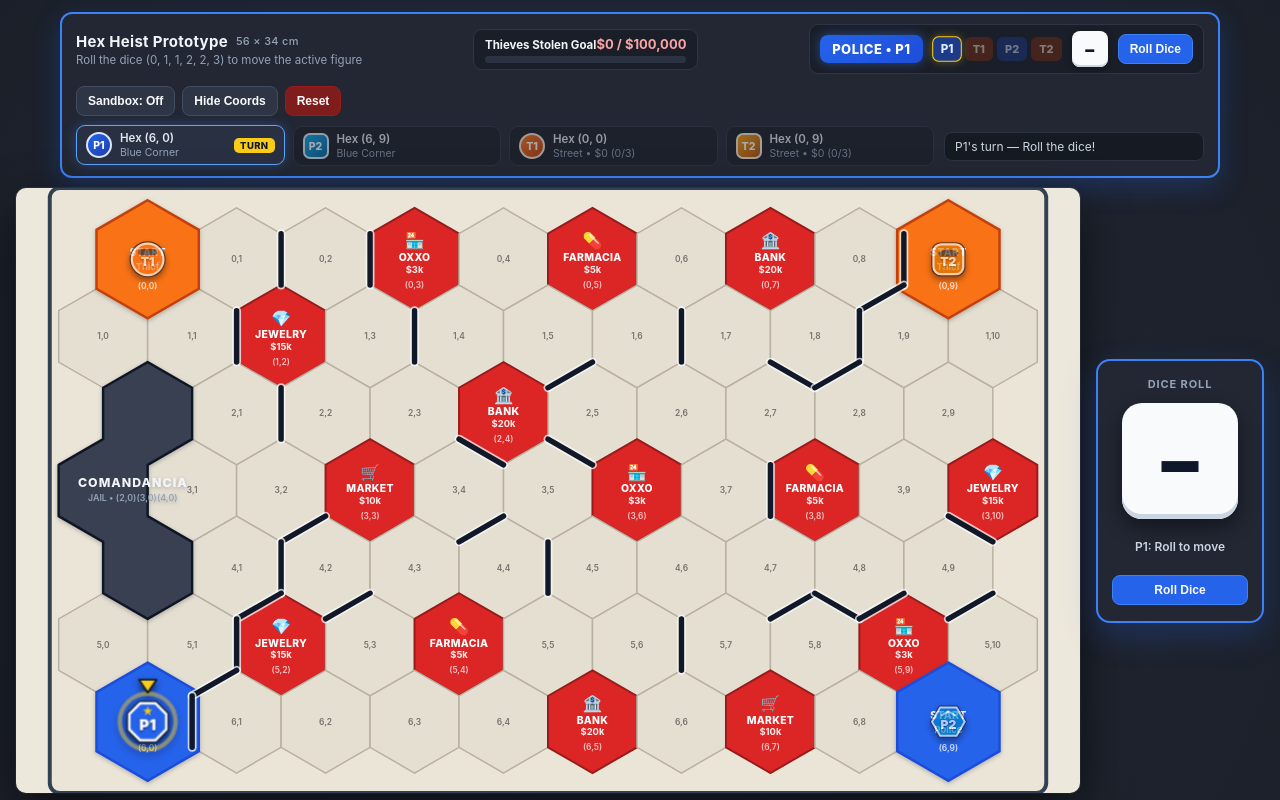
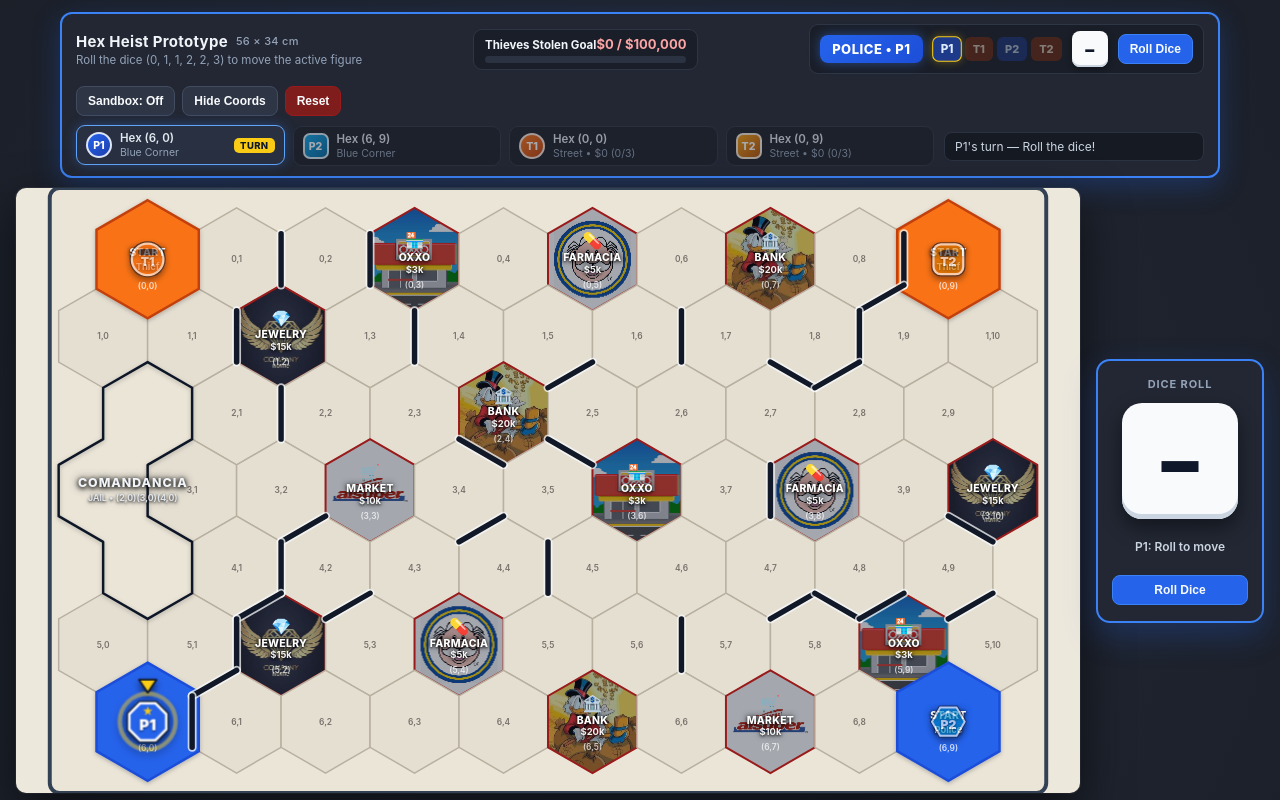
Before and after one commit to Tono9087/TCgame, a plain HTML site: page index.html in a window 1280 px wide. Shown: the top 800 px of the page. Drawn offline with Linux system fonts and the light colour scheme.

Commit message:
Use node background images for heist spaces and Comandancia

```diff
--- a/index.html
+++ b/index.html
@@ -580,14 +580,16 @@
       text-anchor: middle;
       pointer-events: none;
       letter-spacing: 0.03em;
+      text-shadow: 0 1px 3px rgba(0, 0, 0, 0.92), 0 0 6px rgba(0, 0, 0, 0.75);
     }
 
     .hex-label-sub {
       font-size: 9.5px;
       font-weight: 700;
-      fill: rgba(255, 255, 255, 0.92);
+      fill: rgba(255, 255, 255, 0.95);
       text-anchor: middle;
       pointer-events: none;
+      text-shadow: 0 1px 3px rgba(0, 0, 0, 0.92), 0 0 6px rgba(0, 0, 0, 0.75);
     }
 
     .comandancia-label {
@@ -597,14 +599,16 @@
       text-anchor: middle;
       letter-spacing: 0.08em;
       pointer-events: none;
+      text-shadow: 0 1px 4px rgba(0, 0, 0, 0.95), 0 0 8px rgba(0, 0, 0, 0.8);
     }
 
     .comandancia-sub {
       font-size: 9px;
       font-weight: 600;
-      fill: #94a3b8;
+      fill: #e2e8f0;
       text-anchor: middle;
       pointer-events: none;
+      text-shadow: 0 1px 3px rgba(0, 0, 0, 0.95);
     }
 
     /* Tokens */
@@ -978,20 +982,20 @@
       };
 
       const HEISTS = {
-        "0,7":  { icon: "🏦", name: "Bank",    short: "BANK",    tier: "Major Heist",  amount: 20000, value: "$20,000", shortVal: "$20k" },
-        "2,4":  { icon: "🏦", name: "Bank",    short: "BANK",    tier: "Major Heist",  amount: 20000, value: "$20,000", shortVal: "$20k" },
-        "6,5":  { icon: "🏦", name: "Bank",    short: "BANK",    tier: "Major Heist",  amount: 20000, value: "$20,000", shortVal: "$20k" },
-        "1,2":  { icon: "💎", name: "Jewelry", short: "JEWELRY", tier: "Major Heist",  amount: 15000, value: "$15,000", shortVal: "$15k" },
-        "3,10": { icon: "💎", name: "Jewelry", short: "JEWELRY", tier: "Major Heist",  amount: 15000, value: "$15,000", shortVal: "$15k" },
-        "5,2":  { icon: "💎", name: "Jewelry", short: "JEWELRY", tier: "Major Heist",  amount: 15000, value: "$15,000", shortVal: "$15k" },
-        "3,3":  { icon: "🛒", name: "Market",  short: "MARKET",  tier: "Medium Heist", amount: 10000, value: "$10,000", shortVal: "$10k" },
-        "6,7":  { icon: "🛒", name: "Market",  short: "MARKET",  tier: "Medium Heist", amount: 10000, value: "$10,000", shortVal: "$10k" },
-        "0,5":  { icon: "💊", name: "Farmacia", short: "FARMACIA", tier: "Minor Heist",  amount: 5000,  value: "$5,000",  shortVal: "$5k" },
-        "3,8":  { icon: "💊", name: "Farmacia", short: "FARMACIA", tier: "Minor Heist",  amount: 5000,  value: "$5,000",  shortVal: "$5k" },
-        "5,4":  { icon: "💊", name: "Farmacia", short: "FARMACIA", tier: "Minor Heist",  amount: 5000,  value: "$5,000",  shortVal: "$5k" },
-        "0,3":  { icon: "🏪", name: "Oxxo",    short: "OXXO",    tier: "Minor Heist",  amount: 3000,  value: "$3,000",  shortVal: "$3k" },
-        "3,6":  { icon: "🏪", name: "Oxxo",    short: "OXXO",    tier: "Minor Heist",  amount: 3000,  value: "$3,000",  shortVal: "$3k" },
-        "5,9":  { icon: "🏪", name: "Oxxo",    short: "OXXO",    tier: "Minor Heist",  amount: 3000,  value: "$3,000",  shortVal: "$3k" }
+        "0,7":  { icon: "🏦", name: "Bank",    short: "BANK",    tier: "Major Heist",  amount: 20000, value: "$20,000", shortVal: "$20k", image: "bank.png" },
+        "2,4":  { icon: "🏦", name: "Bank",    short: "BANK",    tier: "Major Heist",  amount: 20000, value: "$20,000", shortVal: "$20k", image: "bank.png" },
+        "6,5":  { icon: "🏦", name: "Bank",    short: "BANK",    tier: "Major Heist",  amount: 20000, value: "$20,000", shortVal: "$20k", image: "bank.png" },
+        "1,2":  { icon: "💎", name: "Jewelry", short: "JEWELRY", tier: "Major Heist",  amount: 15000, value: "$15,000", shortVal: "$15k", image: "jewelry.png" },
+        "3,10": { icon: "💎", name: "Jewelry", short: "JEWELRY", tier: "Major Heist",  amount: 15000, value: "$15,000", shortVal: "$15k", image: "jewelry.png" },
+        "5,2":  { icon: "💎", name: "Jewelry", short: "JEWELRY", tier: "Major Heist",  amount: 15000, value: "$15,000", shortVal: "$15k", image: "jewelry.png" },
+        "3,3":  { icon: "🛒", name: "Market",  short: "MARKET",  tier: "Medium Heist", amount: 10000, value: "$10,000", shortVal: "$10k", image: "market.png" },
+        "6,7":  { icon: "🛒", name: "Market",  short: "MARKET",  tier: "Medium Heist", amount: 10000, value: "$10,000", shortVal: "$10k", image: "market.png" },
+        "0,5":  { icon: "💊", name: "Farmacia", short: "FARMACIA", tier: "Minor Heist",  amount: 5000,  value: "$5,000",  shortVal: "$5k", image: "similares.png" },
+        "3,8":  { icon: "💊", name: "Farmacia", short: "FARMACIA", tier: "Minor Heist",  amount: 5000,  value: "$5,000",  shortVal: "$5k", image: "similares.png" },
+        "5,4":  { icon: "💊", name: "Farmacia", short: "FARMACIA", tier: "Minor Heist",  amount: 5000,  value: "$5,000",  shortVal: "$5k", image: "similares.png" },
+        "0,3":  { icon: "🏪", name: "Oxxo",    short: "OXXO",    tier: "Minor Heist",  amount: 3000,  value: "$3,000",  shortVal: "$3k", image: "oxxo.png" },
+        "3,6":  { icon: "🏪", name: "Oxxo",    short: "OXXO",    tier: "Minor Heist",  amount: 3000,  value: "$3,000",  shortVal: "$3k", image: "oxxo.png" },
+        "5,9":  { icon: "🏪", name: "Oxxo",    short: "OXXO",    tier: "Minor Heist",  amount: 3000,  value: "$3,000",  shortVal: "$3k", image: "oxxo.png" }
       };
 
       const DICE_FACES = [0, 1, 1, 2, 2, 3];
@@ -1292,6 +1296,31 @@
       }
 
       const spaceElements = new Map();
+      const svgDefs = svg.querySelector("defs");
+
+      function createImagePattern(id, href, x, y, width, height, fallbackFill, tint = "rgba(15, 23, 42, 0.38)") {
+        const pat = el("pattern", {
+          id,
+          patternUnits: "userSpaceOnUse",
+          x,
+          y,
+          width,
+          height
+        }, svgDefs);
+        el("rect", { x: 0, y: 0, width, height, fill: fallbackFill }, pat);
+        el("image", {
+          href,
+          x: 0,
+          y: 0,
+          width,
+          height,
+          preserveAspectRatio: "xMidYMid slice"
+        }, pat);
+        if (tint) {
+          el("rect", { x: 0, y: 0, width, height, fill: tint }, pat);
+        }
+        return `url(#${id})`;
+      }
 
       function attachHoverTooltip(element, getHtml) {
         element.addEventListener("mouseenter", (e) => {
@@ -1324,9 +1353,25 @@
         const pts = hexVertices(cell.cx, cell.cy, R_PX);
         const g = el("g", {}, regularLayer);
 
+        let fillValue = "#e5dfd2";
+        if (heist && heist.image) {
+          const hexW = Math.sqrt(3) * R_PX;
+          const hexH = 2 * R_PX;
+          const patId = `node-bg-${cell.row}-${cell.col}`;
+          fillValue = createImagePattern(
+            patId,
+            heist.image,
+            cell.cx - hexW / 2,
+            cell.cy - R_PX,
+            hexW,
+            hexH,
+            "#dc2626"
+          );
+        }
+
         const poly = el("polygon", {
           points: pointsToAttr(pts),
-          fill: heist ? "#dc2626" : "#e5dfd2",
+          fill: fillValue,
           stroke: heist ? "#991b1b" : "#b8b0a0",
           "stroke-width": heist ? "2" : "1.5",
           class: "hex-shape",
@@ -1373,10 +1418,27 @@
           v20[5]
         ];
 
+        const xs = outerPts.map((p) => p[0]);
+        const ys = outerPts.map((p) => p[1]);
+        const minX = Math.min(...xs);
+        const minY = Math.min(...ys);
+        const comW = Math.max(...xs) - minX;
+        const comH = Math.max(...ys) - minY;
+        const comFill = createImagePattern(
+          "node-bg-comandancia",
+          "comandancia.png",
+          minX,
+          minY,
+          comW,
+          comH,
+          "#374151",
+          "rgba(15, 23, 42, 0.42)"
+        );
+
         const g = el("g", { filter: "url(#special-shadow)" }, specialLayer);
         const poly = el("polygon", {
           points: pointsToAttr(outerPts),
-          fill: "#374151",
+          fill: comFill,
           stroke: "#111827",
           "stroke-width": "2.5",
           "stroke-linejoin": "round",
```
